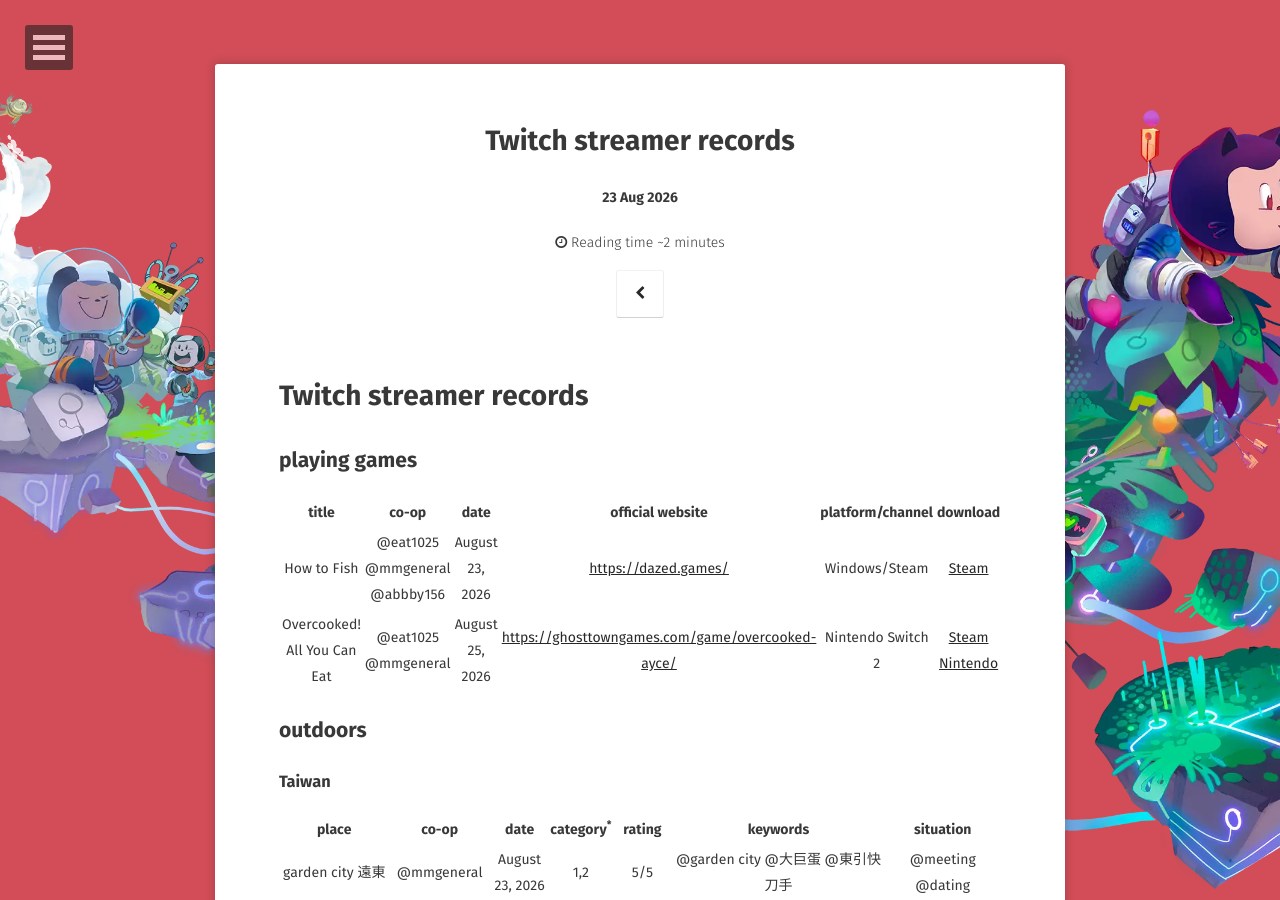
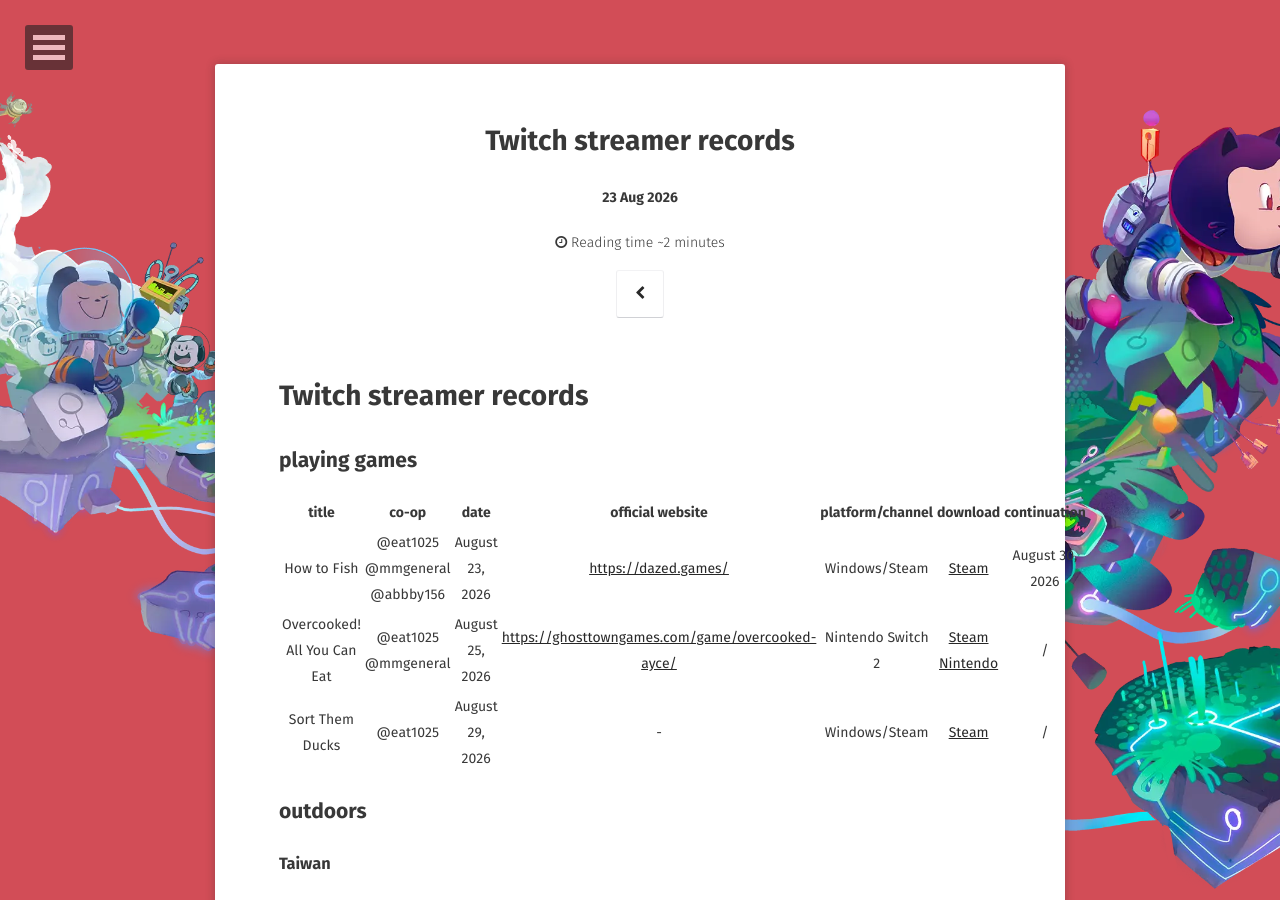
Before and after one commit to WebPavel/WebPavel.github.io, a Jekyll site: the page built from _posts/2026-08-23-Twitch-streamer-records.md, in a window 1280 px wide and 900 px high. Built offline with Jekyll 4.4.1, drawn with Linux system fonts in a browser that asks for light colours; some web fonts are replaced; comment, search, counter and statistics services are not loaded; some of the changed text lies outside the part shown.

```diff
--- a/_posts/2026-08-23-Twitch-streamer-records.md
+++ b/_posts/2026-08-23-Twitch-streamer-records.md
@@ -11,10 +11,11 @@
 
 ## playing games
 
-|            title            |             co-op             |      date       |                  official website                  | platform/channel  |                                                                                    download                                                                                     |
-|:---------------------------:|:-----------------------------:|:---------------:|:--------------------------------------------------:|:-----------------:|:-------------------------------------------------------------------------------------------------------------------------------------------------------------------------------:|
-|         How to Fish         | @eat1025 @mmgeneral @abbby156 | August 23, 2026 |               <https://dazed.games/>               |   Windows/Steam   |                                                        [Steam](https://store.steampowered.com/app/4001890/How_to_Fish/)                                                         |
-| Overcooked! All You Can Eat |      @eat1025 @mmgeneral      | August 25, 2026 | <https://ghosttowngames.com/game/overcooked-ayce/> | Nintendo Switch 2 | [Steam](https://store.steampowered.com/app/1243830/Overcooked_All_You_Can_Eat/) <br/> [Nintendo](https://www.nintendo.com/us/store/products/overcooked-all-you-can-eat-switch/) |
+|            title            |             co-op             |      date       |                  official website                  | platform/channel  |                                                                                    download                                                                                     |  continuation   |
+|:---------------------------:|:-----------------------------:|:---------------:|:--------------------------------------------------:|:-----------------:|:-------------------------------------------------------------------------------------------------------------------------------------------------------------------------------:|:---------------:|
+|         How to Fish         | @eat1025 @mmgeneral @abbby156 | August 23, 2026 |               <https://dazed.games/>               |   Windows/Steam   |                                                        [Steam](https://store.steampowered.com/app/4001890/How_to_Fish/)                                                         | August 30, 2026 |
+| Overcooked! All You Can Eat |      @eat1025 @mmgeneral      | August 25, 2026 | <https://ghosttowngames.com/game/overcooked-ayce/> | Nintendo Switch 2 | [Steam](https://store.steampowered.com/app/1243830/Overcooked_All_You_Can_Eat/) <br/> [Nintendo](https://www.nintendo.com/us/store/products/overcooked-all-you-can-eat-switch/) |        /        |
+|       Sort Them Ducks       |           @eat1025            | August 29, 2026 |                         -                          |   Windows/Steam   |                                                      [Steam](https://store.steampowered.com/app/4992070/Sort_Them_Ducks/)                                                       |        /        |
 
 ## outdoors
 
```
Also changed, not shown: other parts of _posts/2026-08-23-Twitch-streamer-records.md (+6 -6 lines).
